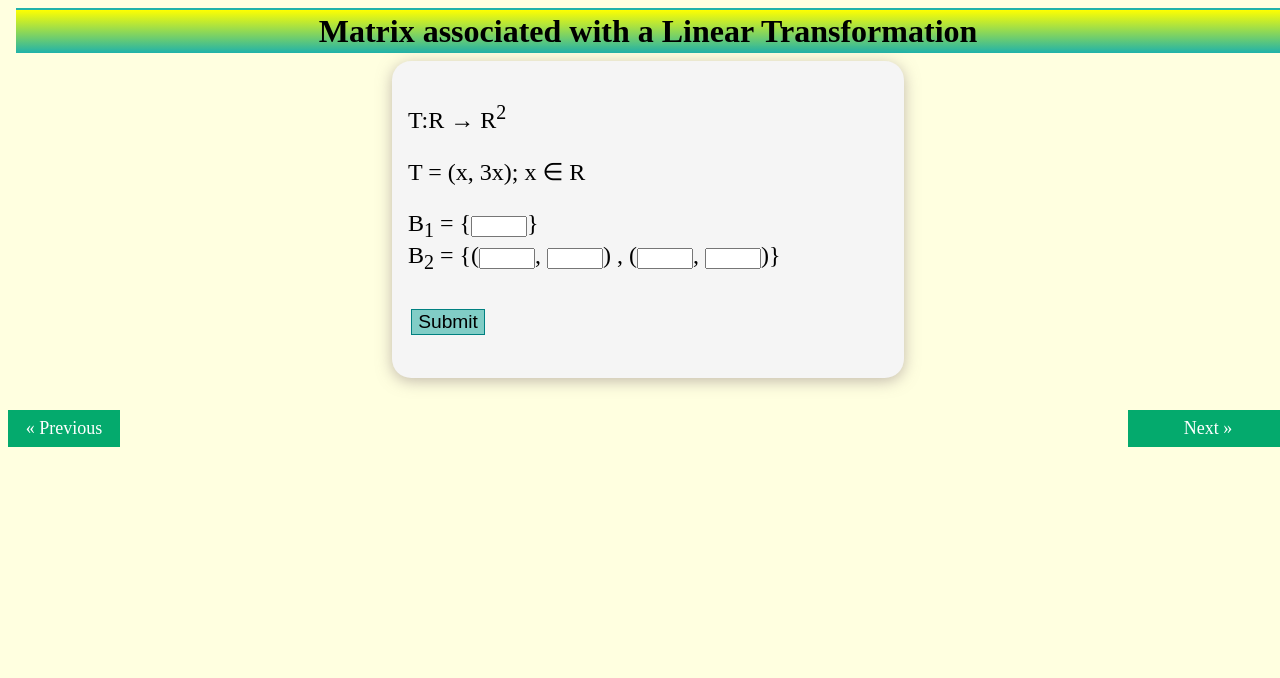
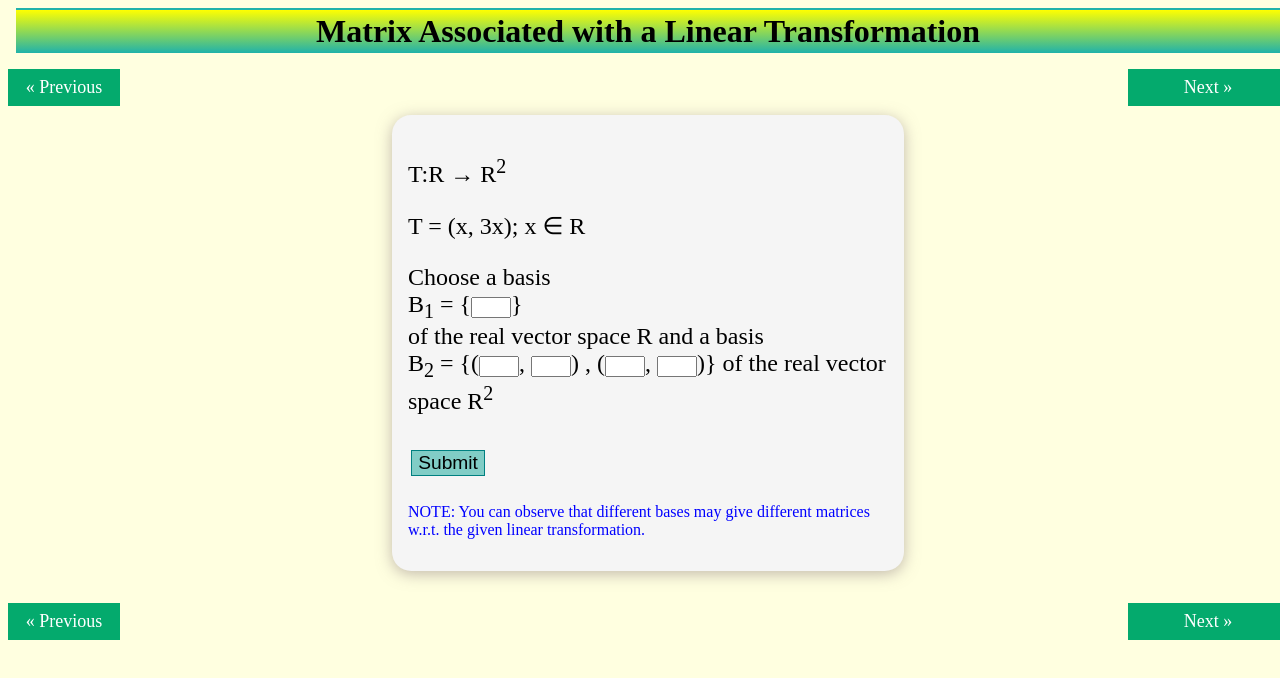
Before and after one commit to virtual-labs/exp-linear-transformation-matrices-dei, a plain HTML site: page experiment/simulation/matrices.html in a window 1280 px wide. Drawn offline with nearby package versions, Linux system fonts and the light colour scheme; some packages are replaced by stand-ins of ours.

Commit message:
update 20  Mar 25

```diff
--- a/experiment/simulation/css/style2.css
+++ b/experiment/simulation/css/style2.css
@@ -19,7 +19,7 @@
       font-size: 32px;
     }
     .basisinput{
-        width: 3rem;
+        width: 2rem;
     }
     .container{
         /*border: 1px solid #717377;*/
--- a/experiment/simulation/matrices.html
+++ b/experiment/simulation/matrices.html
@@ -48,17 +48,19 @@
 }
 </style>
 <body>
-    <h2 class="pagehead">Matrix associated with a Linear Transformation</h2>
+
+    <h2 class="pagehead">Matrix Associated with a Linear Transformation</h2>
+    <a href="./" class="previous">&laquo; Previous</a>
+<a href="./lt.html" class="next" >Next &raquo;</a><br><br>
 <div class="container">
     <p>T:R &rarr; R<sup>2</sup></p>
     <p>T = (x, 3x); x &isin; R</p>
-    <label>B<sub>1</sub> = </label>
-    {<input class="basisinput" id="a" type="number">}<!--{a &ne; 0 ; a &isin; R}--><br>
-    <label>B<sub>2</sub> = </label>
+    <label> Choose a basis <br> B<sub>1</sub> = </label>
+    {<input class="basisinput" id="a" type="number">}<!--{a &ne; 0 ; a &isin; R}--><br> <label> of the real vector space R and a basis <br>B<sub>2</sub> = </label>
     {(<input class="basisinput" id="c" type="number">,
     <input class="basisinput" id="d" type="number">) ,
     (<input class="basisinput" id="e" type="number">,
-    <input class="basisinput" id="f" type="number">)}<br><br>
+    <input class="basisinput" id="f" type="number">)}<label> of the real vector space R<sup>2</sup></label><br><br>
 
 
     <input class="subbtn" type="submit" value="Submit" onclick="showbasis()">
@@ -68,7 +70,7 @@
     <p id="displayT"></p>
     <p id="displayT1"></p>
     <div id="mat"></div>
-    <p id='note' style="font-size: 1rem; color:blue;"></p>
+    <p id='note' style="font-size: 1rem; color:blue;">NOTE: You can observe that different bases may give different matrices w.r.t. the given linear transformation.</p>
 
 
 </div>
```
Also changed, not shown: experiment/simulation/index.html (+2 -1 lines).
